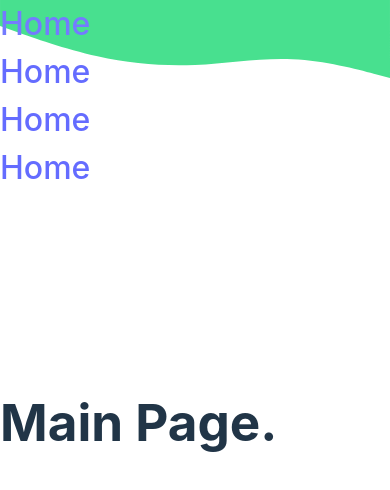
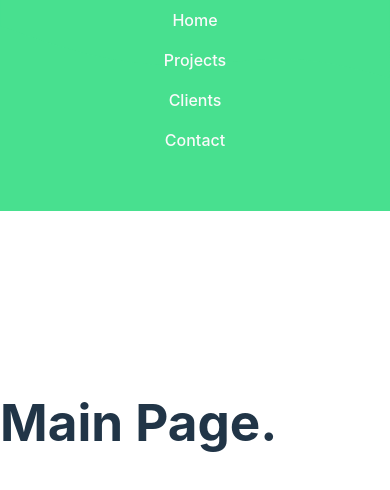
Before and after one commit to admodev/admodevops-portfolio, a React (Vite) app: page / in a window 390 px wide. Shown: the top 490 px of the page. Built offline with nearby package versions, Linux system fonts and the light colour scheme.

Commit message:
style(ui) adjust header style add responsiveness

```diff
--- a/src/components/Header/index.tsx
+++ b/src/components/Header/index.tsx
@@ -1,27 +1,41 @@
-import * as React from 'react';
+import * as React from "react";
 import { Link } from "react-router-dom";
 
 // styles
-import './styles.css';
+import "./styles.css";
 
 const HeaderComponent: React.FC = () => {
-    return(
+  return (
     <>
       <header className="headerMenu">
-                <svg className="headerBackground" xmlns="http://www.w3.org/2000/svg" viewBox="0 0 1440 320">
-                    <path fill="#48e08f" fill-opacity="1" d="M0,96L60,117.3C120,139,240,181,360,208C480,235,600,245,720,240C840,235,960,213,1080,218.7C1200,224,1320,256,1380,272L1440,288L1440,0L1380,0C1320,0,1200,0,1080,0C960,0,840,0,720,0C600,0,480,0,360,0C240,0,120,0,60,0L0,0Z"></path>
+        <svg
+          className="headerBackground"
+          xmlns="http://www.w3.org/2000/svg"
+          viewBox="0 0 1440 320"
+        >
+          <path
+            fill="#48e08f"
+            fill-opacity="1"
+            d="M0,96L60,117.3C120,139,240,181,360,208C480,235,600,245,720,240C840,235,960,213,1080,218.7C1200,224,1320,256,1380,272L1440,288L1440,0L1380,0C1320,0,1200,0,1080,0C960,0,840,0,720,0C600,0,480,0,360,0C240,0,120,0,60,0L0,0Z"
+          ></path>
         </svg>
         <div className="headerLinks">
-                    <div className="headerLinksInterior">
-                        <Link to="/" className="headerLink">Home</Link>
-                        <Link to="/" className="headerLink">Home</Link>
-                        <Link to="/" className="headerLink">Home</Link>
-                        <Link to="/" className="headerLink">Home</Link>
-                    </div>
+          <Link to="/" className="headerLink">
+            Home
+          </Link>
+          <Link to="/" className="headerLink">
+            Projects
+          </Link>
+          <Link to="/" className="headerLink">
+            Clients
+          </Link>
+          <Link to="/" className="headerLink">
+            Contact
+          </Link>
         </div>
       </header>
     </>
-    )
-}
+  );
+};
 
 export default HeaderComponent;
--- a/src/components/Header/styles.css
+++ b/src/components/Header/styles.css
@@ -1,49 +1,47 @@
 .headerMenu {
   height: 25vh;
   width: 100vw;
-    /*background-color: #48e08f; */
   position: fixed;
   top: 0;
 }
 
 .headerLinks {
-    max-width: 90vw;
+  width: 100vw;
   position: absolute;
   top: 0;
-    left: 0;
-    text-decoration: none;
   display: flex;
   flex-direction: row;
-    align-items: center;
+  flex-wrap: nowrap;
   justify-content: space-between;
-}
-
-.headerLinksInterior {
-    display: flex;
-    flex-direction: row;
-    align-items: center;
-    justify-content: space-between;
-}
-
-.headerBackground {
-    position: fixed;
-    top: 0;
-    left: 0;
+  align-items: flex-start;
+  align-content: space-between;
 }
 
 .headerLink {
-    margin: 25px;
+  margin: 10px 25px;
   font-size: 2rem;
+  display: block;
+  flex-grow: 0;
+  flex-shrink: 1;
+  flex-basis: auto;
+  align-self: auto;
+  order: 0;
+  text-decoration: none;
+  color: #fafafa;
 }
 
 @media (max-width: 400px) {
-    .headerLinksInterior {
+  .headerMenu {
+    background-color: #48e08f;
+  }
+
+  .headerLinks {
     flex-direction: column;
     justify-content: center;
   }
 
   .headerLink {
-        margin: 0 auto;
-        font-size 1rem;
+    margin: 8px auto;
+    font-size: 1rem;
   }
 }
```
Also changed, not shown: src/main.tsx (+9 -13 lines), src/pages/Home.tsx (+6 -6 lines). Lines whose indentation alone changed are shown as unchanged.
